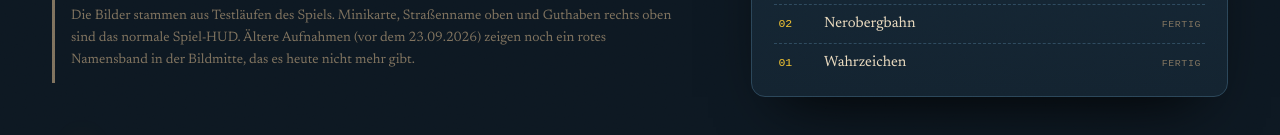
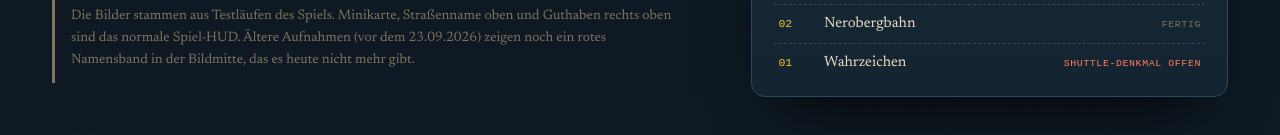
Before and after one commit to chaotiKKK/wiesbaden-real-meilensteine, a plain HTML site: page index.html in a window 1280 px wide. Shown: the part 620-755 px from the top of the page. Drawn offline with Linux system fonts and the light colour scheme; a web font is replaced by a local one.

Commit message:
Schaufenster: neu aus origin/main (f49918e)

```diff
--- a/index.html
+++ b/index.html
@@ -133,7 +133,7 @@ dialog p{color:var(--sand);text-align:center;margin:10px 0 0;font-size:.95rem}
 <li><a href="#halt-4"><span class="nr">04</span><span>Der Käfer: echte Fahrphysik</span><span class="st">fertig</span></a></li>
 <li><a href="#halt-3"><span class="nr">03</span><span>Ton: Mischpult und echte Aufnahmen</span><span class="st">fertig</span></a></li>
 <li><a href="#halt-2"><span class="nr">02</span><span>Nerobergbahn</span><span class="st">fertig</span></a></li>
-<li><a href="#halt-1"><span class="nr">01</span><span>Wahrzeichen</span><span class="st">fertig</span></a></li></ol>
+<li><a href="#halt-1"><span class="nr">01</span><span>Wahrzeichen</span><span class="st offen">Shuttle-Denkmal offen</span></a></li></ol>
   </nav>
 </header>
 <main>
@@ -150,7 +150,7 @@ dialog p{color:var(--sand);text-align:center;margin:10px 0 0;font-size:.95rem}
 <section class="halt" id="halt-4"><div class="punkt">04</div><div><div class="kopfzeile"><span class="mono">Halt 4</span><span class="mono">01.–24.09.2026</span><span class="mono status fertig">fertig</span></div><h3 class="schild">Der Käfer: echte Fahrphysik</h3><div class="text"><p>Der Käfer 1302 fährt mit echter Motorkurve und Gangschaltung. Räder können durchdrehen und blockieren, die Reifen quietschen und hinterlassen Bremsspuren, bei Regen ist die Straße glatter, und die Karosserie nickt beim Bremsen und neigt sich in Kurven.</p></div><div class="klein"><figure><img src="bilder/04-kaefer-garagenhof.jpg" alt="Im Garagenhof Platter Straße" loading="lazy" decoding="async"><figcaption>Im Garagenhof Platter Straße</figcaption></figure><figure><img src="bilder/04-kaefer-bremsspuren.jpg" alt="Bremsspuren" loading="lazy" decoding="async"><figcaption>Bremsspuren</figcaption></figure><figure><img src="bilder/04-kaefer-nacht.jpg" alt="Nachts mit Scheinwerfern" loading="lazy" decoding="async"><figcaption>Nachts mit Scheinwerfern</figcaption></figure></div></div></section>
 <section class="halt" id="halt-3"><div class="punkt">03</div><div><div class="kopfzeile"><span class="mono">Halt 3</span><span class="mono">07.–25.09.2026</span><span class="mono status fertig">fertig</span></div><h3 class="schild">Ton: Mischpult und echte Aufnahmen</h3><div class="text"><p>Motor, Reifen, Hubschrauber, Durchsagen und Stadtgeräusche laufen über ein Mischpult mit eigenen Lautstärkereglern; bei Ansagen wird der Rest leiser. Motor, Reifen und Schüsse sind echte Aufnahmen.</p></div><div class="gross"><figure><img src="bilder/03-ton-mischpult.jpg" alt="Das Mischpult im Optionsfenster: sieben Lautstärkeregler" loading="lazy" decoding="async"><figcaption>Das Mischpult im Optionsfenster: sieben Lautstärkeregler</figcaption></figure></div></div></section>
 <section class="halt" id="halt-2"><div class="punkt">02</div><div><div class="kopfzeile"><span class="mono">Halt 2</span><span class="mono">04.–17.09.2026</span><span class="mono status fertig">fertig</span></div><h3 class="schild">Nerobergbahn</h3><div class="text"><p>Die historische Standseilbahn fährt auf den Neroberg: Viadukt aus Ziegelbögen, gelbe Wagen, Stationen mit Fähnchen. Man kann mitfahren und die Kurbel am Wasserschieber bedienen.</p></div><div class="gross"><figure class="gif"><img src="bilder/02-nerobergbahn-ausweiche.gif" alt="Die beiden Wagen begegnen sich in der Ausweiche (Zeitraffer)" loading="lazy" decoding="async"><figcaption>Die beiden Wagen begegnen sich in der Ausweiche (Zeitraffer)</figcaption></figure></div></div></section>
-<section class="halt" id="halt-1"><div class="punkt">01</div><div><div class="kopfzeile"><span class="mono">Halt 1</span><span class="mono">07.–26.09.2026</span><span class="mono status fertig">fertig</span></div><h3 class="schild">Wahrzeichen</h3><div class="text"><p>Markante Bauwerke sind eigens nachgebaut: die Marktkirche, die Russisch-Orthodoxe Kirche, das LuisenForum als Brücke über die Schwalbacher Straße und ein Space-Shuttle-Denkmal am Jagdschloss Platte.</p></div><div class="klein"><figure><img src="bilder/01-wahrzeichen-marktkirche.jpg" alt="Die Marktkirche über der Innenstadt" loading="lazy" decoding="async"><figcaption>Die Marktkirche über der Innenstadt</figcaption></figure><figure><img src="bilder/01-wahrzeichen-russische-kirche.jpg" alt="Die Russisch-Orthodoxe Kirche auf dem Neroberg" loading="lazy" decoding="async"><figcaption>Die Russisch-Orthodoxe Kirche auf dem Neroberg</figcaption></figure><figure><img src="bilder/01-wahrzeichen-luisenforum.jpg" alt="Das LuisenForum überspannt die Schwalbacher Straße" loading="lazy" decoding="async"><figcaption>Das LuisenForum überspannt die Schwalbacher Straße</figcaption></figure></div></div></section>
+<section class="halt offen" id="halt-1"><div class="punkt">01</div><div><div class="kopfzeile"><span class="mono">Halt 1</span><span class="mono">07.–26.09.2026</span><span class="mono status offen">Shuttle-Denkmal offen</span></div><h3 class="schild">Wahrzeichen</h3><div class="text"><p>Markante Bauwerke sind eigens nachgebaut: die Marktkirche, die Russisch-Orthodoxe Kirche und das LuisenForum als Brücke über die Schwalbacher Straße. <em>Noch offen:</em> das Space-Shuttle-Denkmal am Jagdschloss Platte – das Modell steht noch schief und halb in einem Gebäude und ist deshalb noch nicht im Spiel.</p></div><div class="klein"><figure><img src="bilder/01-wahrzeichen-marktkirche.jpg" alt="Die Marktkirche über der Innenstadt" loading="lazy" decoding="async"><figcaption>Die Marktkirche über der Innenstadt</figcaption></figure><figure><img src="bilder/01-wahrzeichen-russische-kirche.jpg" alt="Die Russisch-Orthodoxe Kirche auf dem Neroberg" loading="lazy" decoding="async"><figcaption>Die Russisch-Orthodoxe Kirche auf dem Neroberg</figcaption></figure><figure><img src="bilder/01-wahrzeichen-luisenforum.jpg" alt="Das LuisenForum überspannt die Schwalbacher Straße" loading="lazy" decoding="async"><figcaption>Das LuisenForum überspannt die Schwalbacher Straße</figcaption></figure></div></div></section>
 </main>
 <footer>
   <div>
```
